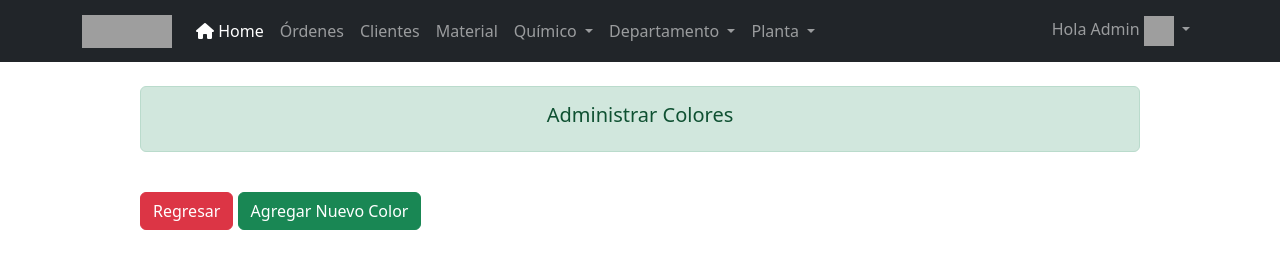
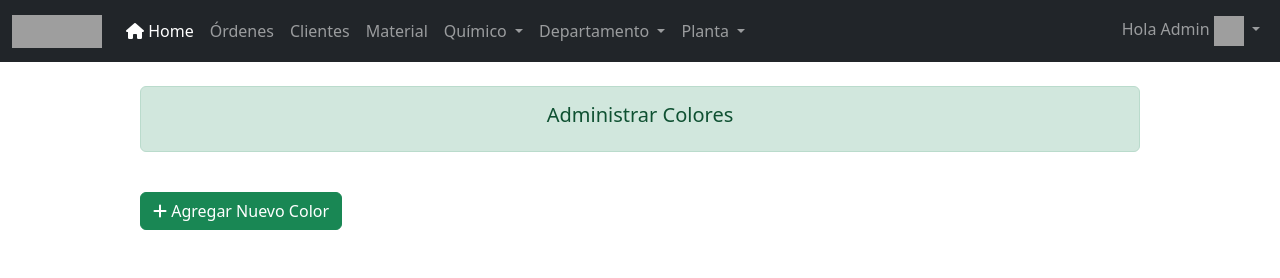
Before and after one commit to oscdev11/LV_KeterIntegrador5to, a CodeIgniter app: page /keter_integrador/index.php/coloresc/show in a window 1280 px wide. Shown: the top 278 px of the page. Run offline with CodeIgniter, Linux system fonts and the light colour scheme; data that the repository does not hold is empty; some libraries are stand-ins or nearby versions; grey boxes are pictures that could not be loaded.

Commit message:
actualizacion

```diff
--- a/application/views/clientes/listaClientes.php
+++ b/application/views/clientes/listaClientes.php
@@ -6,8 +6,7 @@
 <div class="alert alert-success align-middle" role="alert" align="center"><h5>Administrar Clientes</h5></div>
 <br>
 
-    <a class="btn btn-danger" href="<?=base_url('index.php/ClientesC/show') ?>">Regresar</a>
-    <a class="btn btn-success" href="<?=base_url('index.php/ClientesC/insertCliente') ?>">Agregar Nuevo Cliente</a> <br><br><br>
+    <a class="btn btn-success" href="<?=base_url('index.php/ClientesC/insertCliente') ?>"><i class="fa-solid fa-plus"></i> Agregar Nuevo Cliente</a> <br><br><br>
 
     <table class="table table-striped table-hover align-bottom">
         <thead class="table-dark">
--- a/application/views/colores/listaColores.php
+++ b/application/views/colores/listaColores.php
@@ -5,8 +5,7 @@
 <div class="alert alert-success align-middle" role="alert" align="center"><h5>Administrar Colores</h5></div>
 <br>
 
-    <a class="btn btn-danger" href="<?=base_url('index.php/ClientesC/show') ?>">Regresar</a>
-    <a class="btn btn-success" href="<?=base_url('index.php/ColoresC/insertColor') ?>">Agregar Nuevo Color</a> <br><br><br>
+    <a class="btn btn-success" href="<?=base_url('index.php/ColoresC/insertColor') ?>"><i class="fa-solid fa-plus"></i> Agregar Nuevo Color</a> <br><br><br>
 
     <table class="table table-striped table-hover align-bottom">
         <thead class="table-dark">
--- a/application/views/headers/menu.php
+++ b/application/views/headers/menu.php
@@ -1,7 +1,7 @@
 <nav class="navbar navbar-expand-lg navbar-dark bg-dark">
 
 
-  <div class="container">
+  <div class="container-fluid">
 
   <a class="navbar-brand" href="#">
       <img src="https://ketermex.com/wp-content/uploads/2016/09/logo-keter.png" width="90" height="33">
--- a/application/views/materiales/listaMateriales.php
+++ b/application/views/materiales/listaMateriales.php
@@ -6,8 +6,7 @@
 <div class="alert alert-success align-middle" role="alert" align="center"><h5>Administrar Materiales</h5></div>
 <br>
 
-    <a class="btn btn-danger" href="<?=base_url('index.php/ClientesC/show') ?>">Regresar</a>
-    <a class="btn btn-success" href="<?=base_url('index.php/MaterialesC/insertMaterial') ?>">Agregar Nuevo Material</a> <br><br><br>
+    <a class="btn btn-success" href="<?=base_url('index.php/MaterialesC/insertMaterial') ?>"><i class="fa-solid fa-plus"></i> Agregar Nuevo Material</a> <br><br><br>
 
     <table class="table table-striped table-hover align-bottom">
         <thead class="table-dark">
--- a/application/views/quimicos/insertQuimico.php
+++ b/application/views/quimicos/insertQuimico.php
@@ -18,7 +18,7 @@
                 <input type="text" class="form-control shadow p-1 mb-2 bg-body rounded" name="fabricante">
 
                 <label for="">Descripción: </label>
-                <input type="text" class="form-control shadow p-1 mb-2 bg-body rounded" name="descripcion">
+                <textarea class="form-control shadow p-1 mb-2 bg-body rounded" name="descripcion" id="" cols="1" rows="1"></textarea>
 
                 <label for="">Cantidad en mililitros: </label>
                 <input type="number" class="form-control shadow p-1 mb-2 bg-body rounded" name="cantidadDisponible" min="1">
--- a/application/views/quimicos/listaQuimicos.php
+++ b/application/views/quimicos/listaQuimicos.php
@@ -6,8 +6,7 @@
 <div class="alert alert-success align-middle" role="alert" align="center"><h5>Administrar Químicos</h5></div>
 <br>
 
-    <a class="btn btn-danger" href="<?=base_url('index.php/ClientesC/show') ?>">Regresar</a>
-    <a class="btn btn-success" href="<?=base_url('index.php/QuimicosC/insertQuimico') ?>">Agregar Nuevo Químico</a> <br><br><br>
+    <a class="btn btn-success" href="<?=base_url('index.php/QuimicosC/insertQuimico') ?>"><i class="fa-solid fa-plus"></i> Agregar Nuevo Químico</a> <br><br><br>
 
     <table class="table table-striped table-hover align-bottom">
         <thead class="table-dark">
--- a/application/views/quimicos/updateQuimico.php
+++ b/application/views/quimicos/updateQuimico.php
@@ -19,6 +19,7 @@
 
                 <label for="">Descripción: </label>
                 <input type="text" class="form-control shadow p-1 mb-2 bg-body rounded" name="descripcion" value="<?=$quimico[0]->descripcion ?>">
+                <textarea class="form-control shadow p-1 mb-2 bg-body rounded" name="descripcion" id="" cols="1" rows="1" value="<?=$quimico[0]->descripcion ?>"></textarea>
 
                 <label for="">Cantidad disponible en kg: </label>
                 <input type="number" class="form-control shadow p-1 mb-2 bg-body rounded" name="cantidadDisponible" min="1" value="<?=$quimico[0]->cantidadDisponible ?>">
```
